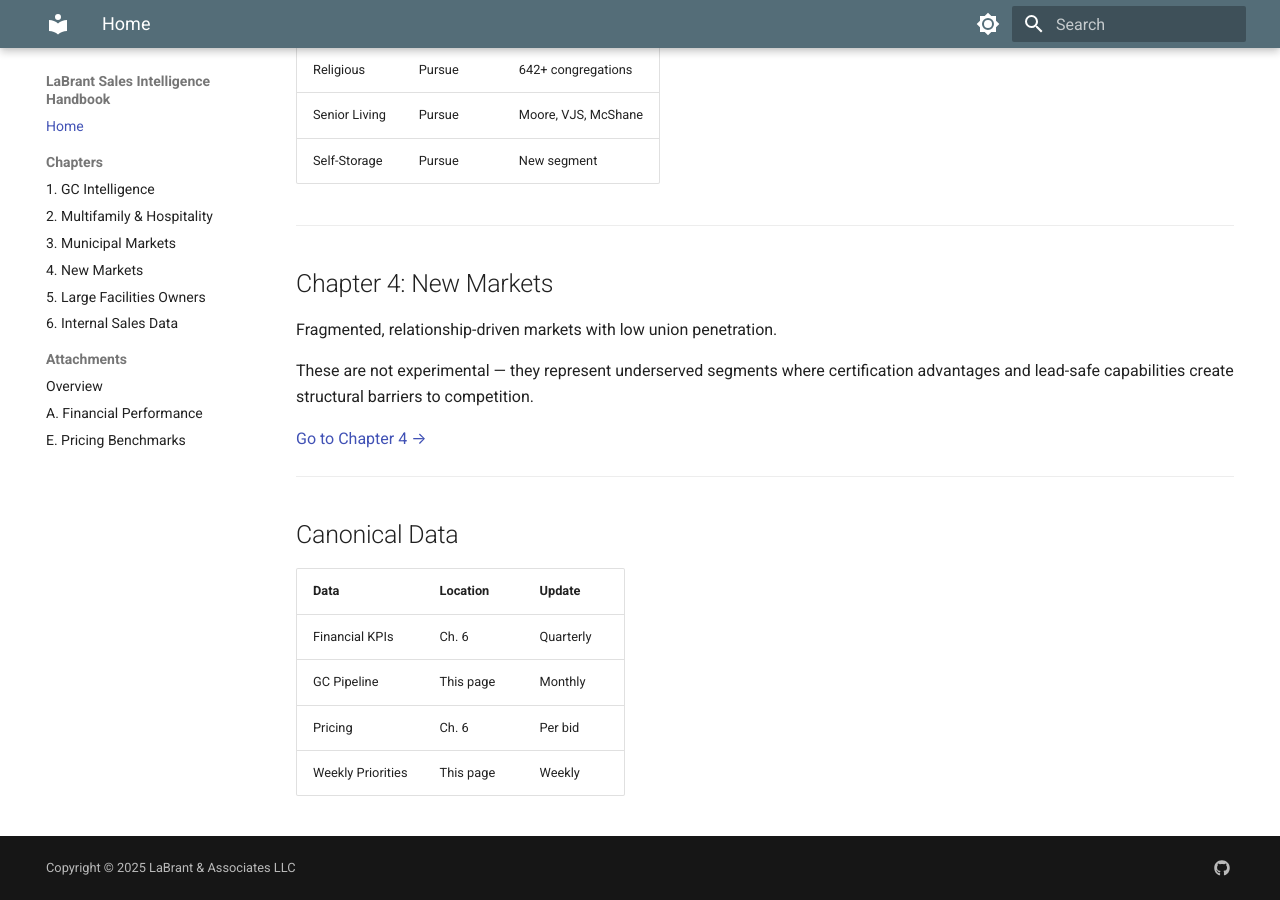
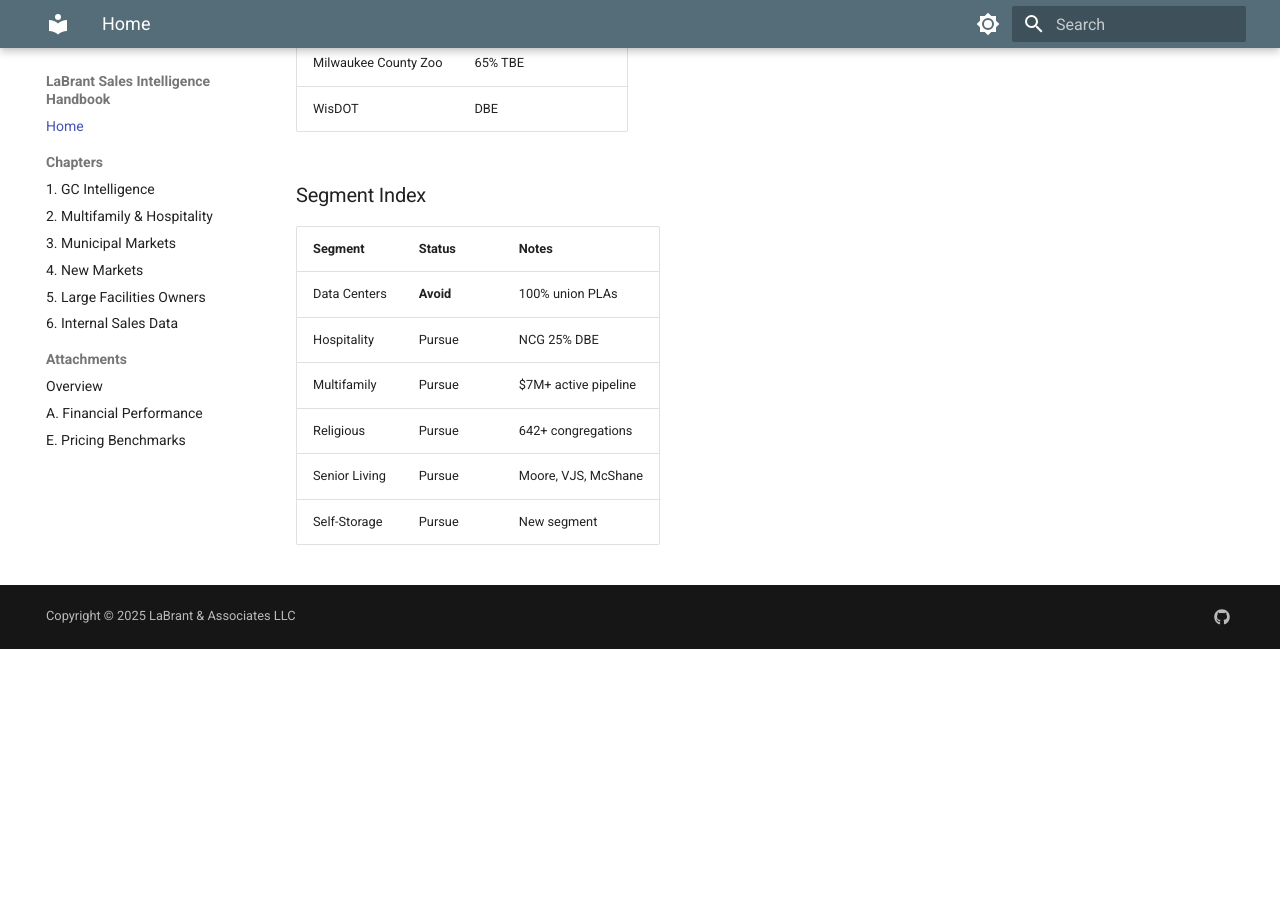
Before and after one commit to LaBrant-Associates-LLC/labrant-sales-intelligence, an MkDocs documentation site: the page built from docs/index.md, in a window 1280 px wide and 900 px high, scrolled down 5803 px. Built offline with MkDocs 1.6.1 and Material for MkDocs 9.7.7, drawn with Linux system fonts in a browser that asks for light colours; after the commit the page ends 6452 px from its top, so only the background shows below that; some of the changed text lies outside the part shown.

Commit message:
Refine homepage layout
- Remove orphaned Chapter 4 callout (sidebar handles nav)
- Move Canonical Data above Indices (governance info first)

🤖 Generated with [Claude Code](https://claude.com/claude-code)

Co-Authored-By: Claude Opus 4.5 <noreply@anthropic.com>

```diff
--- a/docs/index.md
+++ b/docs/index.md
@@ -168,24 +179,3 @@ The summary table above highlights incremental opportunity this handbook is desi
 | Religious | Pursue | 642+ congregations |
 | Senior Living | Pursue | Moore, VJS, McShane |
 | Self-Storage | Pursue | New segment |
-
----
-
-## Chapter 4: New Markets
-
-Fragmented, relationship-driven markets with low union penetration.
-
-These are not experimental — they represent underserved segments where certification advantages and lead-safe capabilities create structural barriers to competition.
-
-[Go to Chapter 4 →](ch4-new-markets/index.md)
-
----
-
-## Canonical Data
-
-| Data | Location | Update |
-|------|----------|--------|
-| Financial KPIs | Ch. 6 | Quarterly |
-| GC Pipeline | This page | Monthly |
-| Pricing | Ch. 6 | Per bid |
-| Weekly Priorities | This page | Weekly |
```
Also changed, not shown: other parts of docs/index.md (+11 -0 lines).
